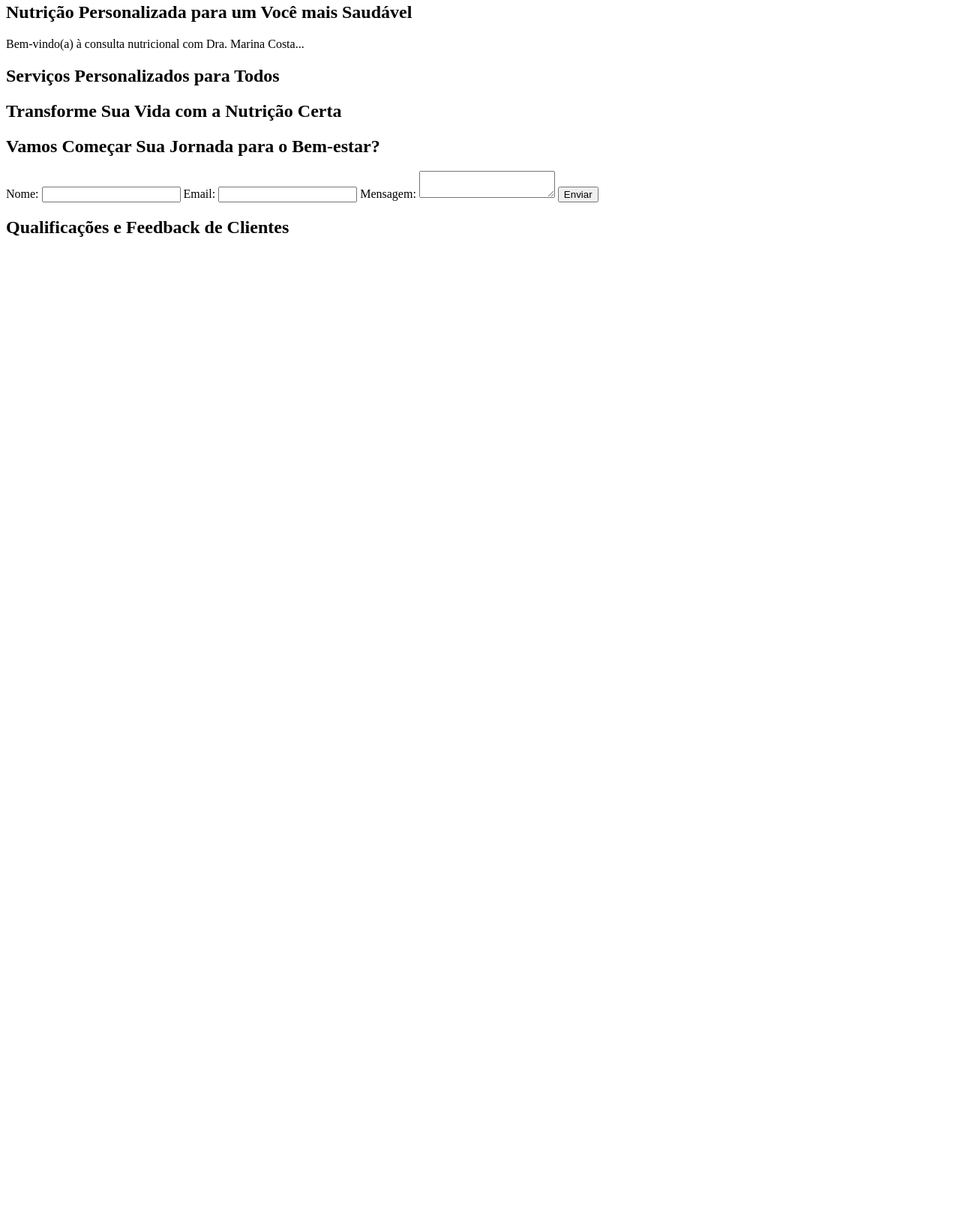
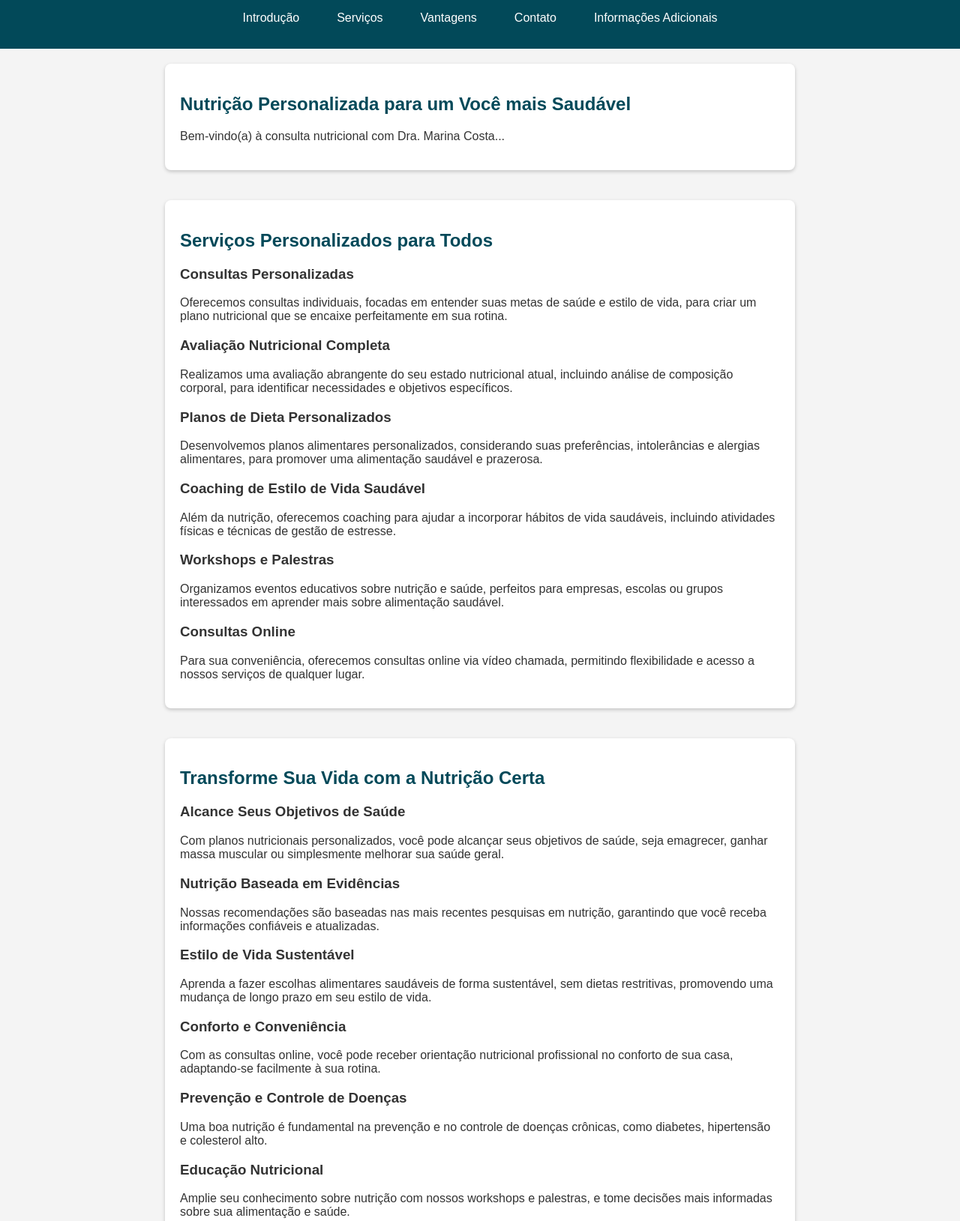
Before and after one commit to JuliaMdeS/webstandard, a plain HTML site: page index.html in a window 1280 px wide. Shown: the part 17-1646 px from the top of the page at 75% size. Before the commit the page ends 800 px from the top, so only its background shows below. Drawn offline with Linux system fonts and the light colour scheme; files that its build step writes are made by us from their sources.

Commit message:
adjust html

```diff
--- a/index.html
+++ b/index.html
@@ -3,16 +3,23 @@
 <head>
     <meta charset="UTF-8">
     <meta name="viewport" content="width=device-width, initial-scale=1.0">
+    <link rel="stylesheet" href="index.css">
     <title>Nutrição Personalizada - Dra. Marina Costa</title>
-    <!-- Incluir links para CSS aqui -->
 </head>
 <body>
 
 <header>
     <nav>
-        <!-- Aqui pode ir o menu de navegação, se necessário -->
+        <ul style="list-style: none; display: flex; justify-content: center; padding: 0;">
+            <li><a href="#introducao" style="padding: 0 15px; color: white; text-decoration: none;">Introdução</a></li>
+            <li><a href="#servicos" style="padding: 0 15px; color: white; text-decoration: none;">Serviços</a></li>
+            <li><a href="#vantagens" style="padding: 0 15px; color: white; text-decoration: none;">Vantagens</a></li>
+            <li><a href="#contato" style="padding: 0 15px; color: white; text-decoration: none;">Contato</a></li>
+            <li><a href="#informacoes-adicionais" style="padding: 0 15px; color: white; text-decoration: none;">Informações Adicionais</a></li>
+        </ul>
     </nav>
 </header>
+
 
 <main>
     <section id="introducao">
@@ -22,12 +29,58 @@
 
     <section id="servicos">
         <h2>Serviços Personalizados para Todos</h2>
-        <!-- Detalhes dos serviços oferecidos -->
+        <div class="servico">
+            <h3>Consultas Personalizadas</h3>
+            <p>Oferecemos consultas individuais, focadas em entender suas metas de saúde e estilo de vida, para criar um plano nutricional que se encaixe perfeitamente em sua rotina.</p>
+        </div>
+        <div class="servico">
+            <h3>Avaliação Nutricional Completa</h3>
+            <p>Realizamos uma avaliação abrangente do seu estado nutricional atual, incluindo análise de composição corporal, para identificar necessidades e objetivos específicos.</p>
+        </div>
+        <div class="servico">
+            <h3>Planos de Dieta Personalizados</h3>
+            <p>Desenvolvemos planos alimentares personalizados, considerando suas preferências, intolerâncias e alergias alimentares, para promover uma alimentação saudável e prazerosa.</p>
+        </div>
+        <div class="servico">
+            <h3>Coaching de Estilo de Vida Saudável</h3>
+            <p>Além da nutrição, oferecemos coaching para ajudar a incorporar hábitos de vida saudáveis, incluindo atividades físicas e técnicas de gestão de estresse.</p>
+        </div>
+        <div class="servico">
+            <h3>Workshops e Palestras</h3>
+            <p>Organizamos eventos educativos sobre nutrição e saúde, perfeitos para empresas, escolas ou grupos interessados em aprender mais sobre alimentação saudável.</p>
+        </div>
+        <div class="servico">
+            <h3>Consultas Online</h3>
+            <p>Para sua conveniência, oferecemos consultas online via vídeo chamada, permitindo flexibilidade e acesso a nossos serviços de qualquer lugar.</p>
+        </div>
     </section>
 
     <section id="vantagens">
         <h2>Transforme Sua Vida com a Nutrição Certa</h2>
-        <!-- Benefícios dos serviços -->
+        <div class="vantagem">
+            <h3>Alcance Seus Objetivos de Saúde</h3>
+            <p>Com planos nutricionais personalizados, você pode alcançar seus objetivos de saúde, seja emagrecer, ganhar massa muscular ou simplesmente melhorar sua saúde geral.</p>
+        </div>
+        <div class="vantagem">
+            <h3>Nutrição Baseada em Evidências</h3>
+            <p>Nossas recomendações são baseadas nas mais recentes pesquisas em nutrição, garantindo que você receba informações confiáveis e atualizadas.</p>
+        </div>
+        <div class="vantagem">
+            <h3>Estilo de Vida Sustentável</h3>
+            <p>Aprenda a fazer escolhas alimentares saudáveis de forma sustentável, sem dietas restritivas, promovendo uma mudança de longo prazo em seu estilo de vida.</p>
+        </div>
+        <div class="vantagem">
+            <h3>Conforto e Conveniência</h3>
+            <p>Com as consultas online, você pode receber orientação nutricional profissional no conforto de sua casa, adaptando-se facilmente à sua rotina.</p>
+        </div>
+        <div class="vantagem">
+            <h3>Prevenção e Controle de Doenças</h3>
+            <p>Uma boa nutrição é fundamental na prevenção e no controle de doenças crônicas, como diabetes, hipertensão e colesterol alto.</p>
+        </div>
+        <div class="vantagem">
+            <h3>Educação Nutricional</h3>
+            <p>Amplie seu conhecimento sobre nutrição com nossos workshops e palestras, e tome decisões mais informadas sobre sua alimentação e saúde.</p>
+        </div>
     </section>
 
     <section id="contato">
@@ -45,13 +98,41 @@
 
     <section id="informacoes-adicionais">
         <h2>Qualificações e Feedback de Clientes</h2>
-        <!-- Qualificações e testemunhos -->
+
+        <div class="qualificacoes">
+            <h3>Qualificações Profissionais</h3>
+            <p>Graduação em Nutrição pela Universidade de São Paulo, Mestrado em Nutrição Clínica, Certificação em Nutrição Holística.</p>
+            <p>Especialista em nutrição para controle de peso, nutrição esportiva e bem-estar geral.</p>
+        </div>
+
+        <div class="testemunhos">
+            <h3>O que Dizem Nossos Clientes</h3>
+            <div class="testemunho">
+                <p><strong>Carlos:</strong> "A Dra. Marina mudou minha vida. Graças ao seu plano personalizado, perdi 15kg de maneira saudável."</p>
+            </div>
+            <div class="testemunho">
+                <p><strong>Fernanda:</strong> "As consultas online são incríveis! Práticas e muito eficientes."</p>
+            </div>
+        </div>
     </section>
+
 </main>
 
 <footer>
-    <!-- Informações do rodapé, como direitos autorais, links de redes sociais, etc. -->
+    <div class="footer-content">
+        <p>Agende sua consulta online com a Dra. Marina Costa!</p>
+        <p>Email: contato@drmarinanutri.com.br | Telefone: (11) 1234-5678</p>
+    </div>
+    <div class="social-links">
+        <a href="https://www.facebook.com/drmarinanutri" target="_blank">Facebook</a> |
+        <a href="https://www.instagram.com/drmarinanutri" target="_blank">Instagram</a> |
+        <a href="https://www.linkedin.com/in/drmarinanutri" target="_blank">LinkedIn</a>
+    </div>
+    <div class="copyright">
+        <p>&copy; 2023 Dra. Marina Costa - Todos os direitos reservados</p>
+    </div>
 </footer>
+
 
 </body>
 </html>
```
